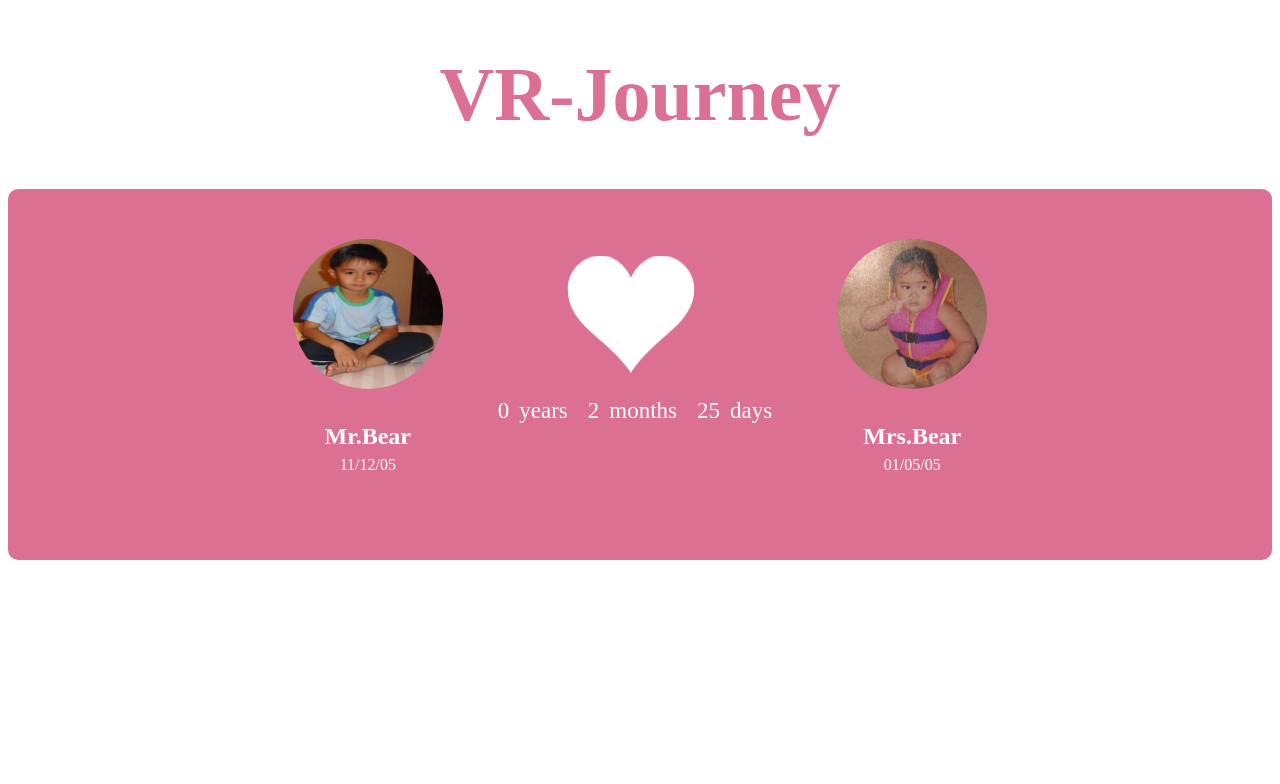
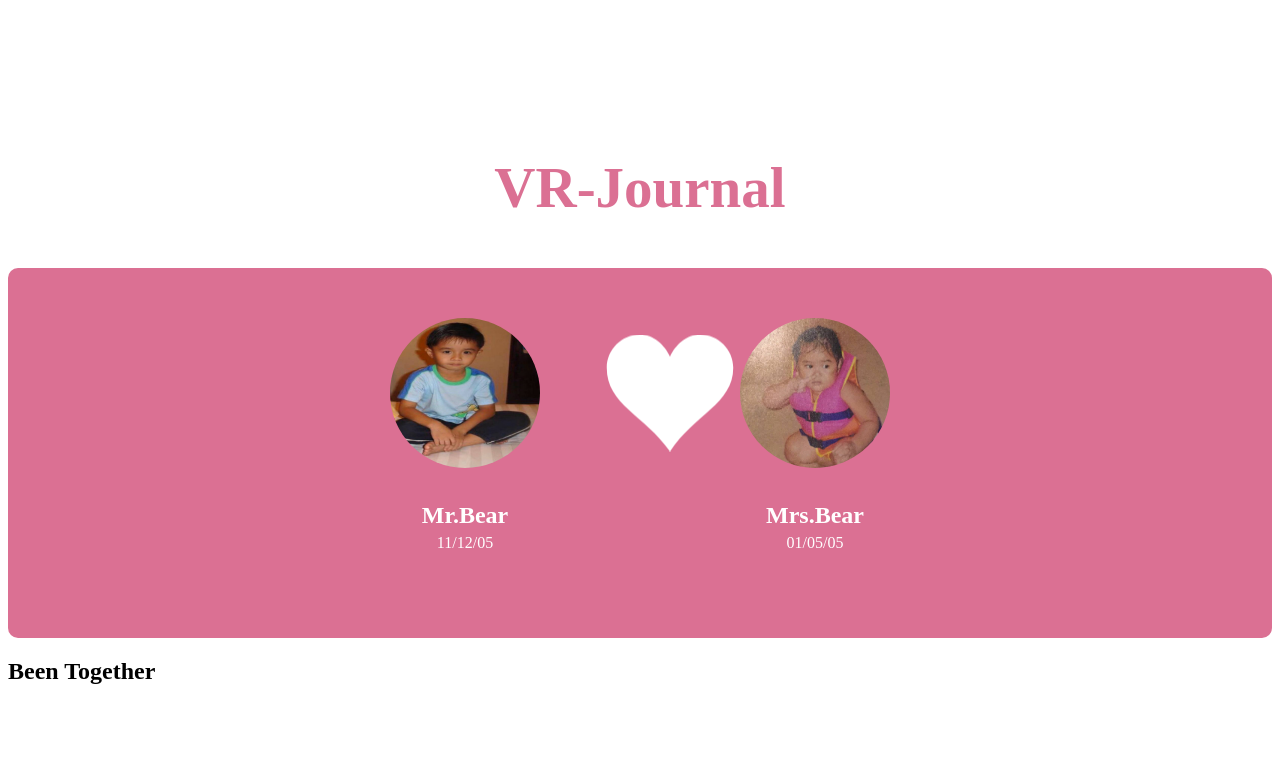
Before and after one commit to lightsun018/beentogether, a plain HTML site: page index.html in a window 1280 px wide. Drawn offline with Linux system fonts and the light colour scheme.

Commit message:
Update index.html

```diff
--- a/index.html
+++ b/index.html
@@ -1,15 +1,17 @@
 <!DOCTYPE html>
-<html>
-<Head>
+<html lang="en">
+    <head>
         <meta charset="UTF-8">
         <meta name="viewport" content="width=device-width, initial-scale=1">
-    <title>Journal</title>
         <link rel="stylesheet" href="style.css">
-</Head>
+        <script src="script.js"></script>
+    </head>
     <body>
+        <section class="home">
         <div id="header">
-        <h1>VR-Journey</h1>
+            <h1>VR-Journal</h1>
         </div>
+        <div class="countup">
             <div class="counter">
                 <div class="info1">
                     <div id="person1">
@@ -23,7 +25,6 @@
                         <path d="M23.6,0c-3.4,0-6.3,2.7-7.6,5.6C14.7,2.7,11.8,0,8.4,0C3.8,0,0,3.8,0,8.4c0,9.4,9.5,11.9,16,21.2
                         c6.1-9.3,16-12.1,16-21.2C32,3.8,28.2,0,23.6,0z"/>
                     </svg>
-            <div id="timer"></div>
                 </div>
                 <div class="info2">
                     <div id="person2">
@@ -33,6 +34,11 @@
                     <p>01/05/05</p>
                 </div>
             </div>
-    <script src="script.js"></script>
+            <div class="been">
+                <h1>Been Together</h1>
+                <div id="timer"></div>
+            </div>
+        </div>
+        </section>
     </body>
 </html>
```
Lines whose indentation alone changed are shown as unchanged.
